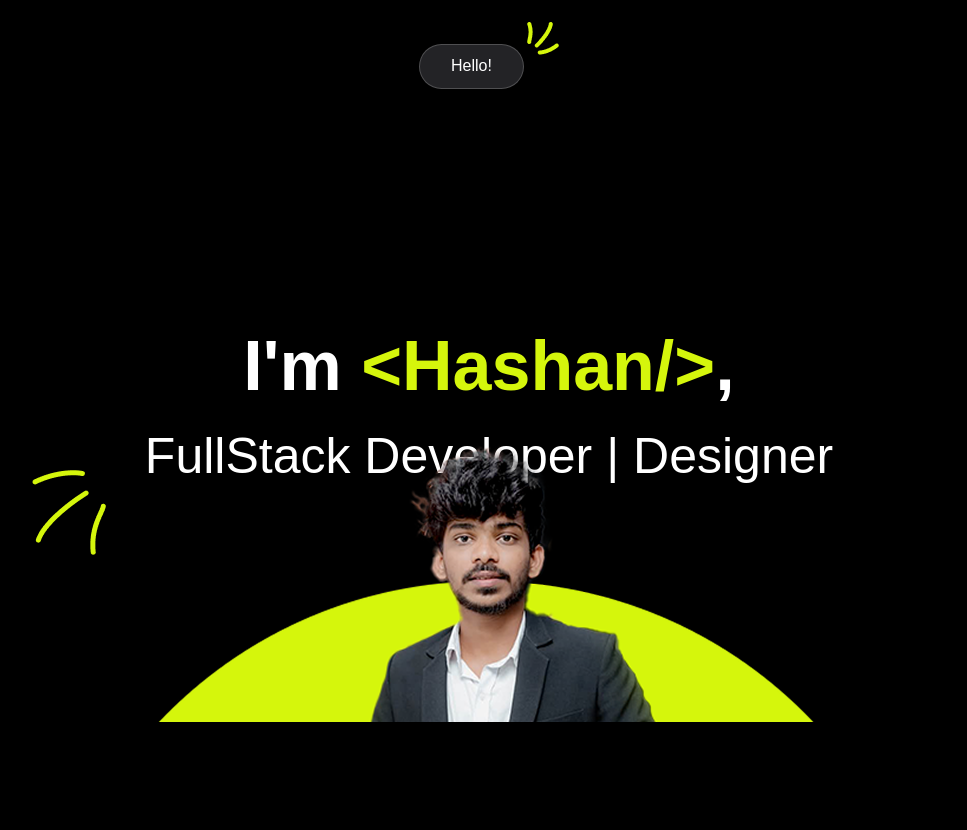
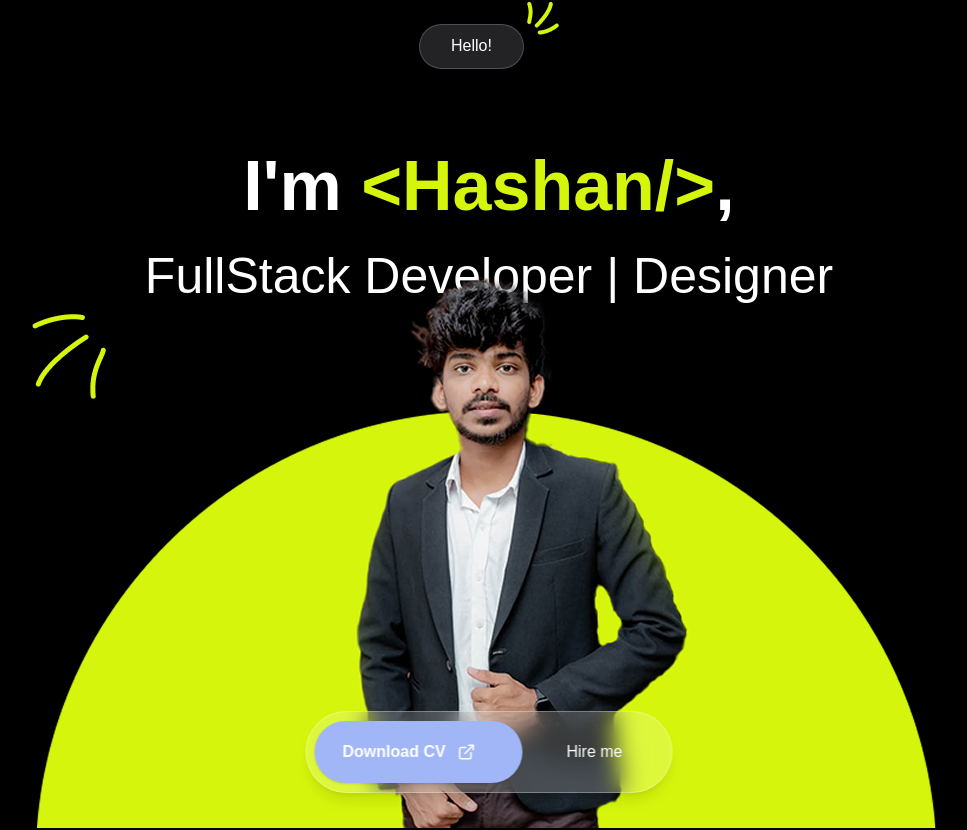
Before and after one commit to HashanTG/tharanga-portfolio, a React (Vite) app: page / in a window 1280 px wide. Shown: the part 178-1008 px from the top of the page, without its empty margins (151-1118 px from the left). Built offline with nearby package versions, Linux system fonts and the light colour scheme.

Commit message:
make hero section

```diff
--- a/src/components/hero.tsx
+++ b/src/components/hero.tsx
@@ -1,4 +1,9 @@
 import React from "react";
+
+
+
+import { useState } from "react";
+import { FiExternalLink } from "react-icons/fi";
 
 // Replace with your actual images
 // const featureImages = [
@@ -10,10 +15,11 @@ import React from "react";
 import { element1, element2, myself } from "../assets/assets";
 
 const HeroSection: React.FC = () => {
+  const [active, setActive] = useState<"cv" | "hire">("cv");
   return (
-    <section className="relative min-h-screen flex flex-col items-center justify-center bg-black overflow-hidden">
+    <section className="relative min-h-screen flex flex-col items-center justify-center bg-black ">
       {/* Decorative Hello badge */}
-      <div className="absolute top-[100px] flex items-center mb-4">
+      <div className="absolute top-[80px] flex items-center">
         <div className="bg-[#232326] w-[105px] h-[45px] flex items-center justify-center text-5 font-light text-white px-4 py-1 rounded-full  shadow border border-white/20">
           Hello!
         </div>
@@ -21,8 +27,8 @@ const HeroSection: React.FC = () => {
         <img src={element1} alt="element1" className="ml-[3px] mb-[55px]" />
       </div>
 
-      <div className="flex flex-col items-center mt-40">
-        <h1 className="text-[70px]  font-bold text-white text-center mt-1">
+      <div className="absolute flex flex-col items-center mb-28">
+        <h1 className="text-[70px]  font-bold text-white text-center">
           I&apos;m <span className="text-[#D5F60C]">&lt;Hashan/&gt;</span>
           ,<br />
         </h1>
@@ -30,13 +36,50 @@ const HeroSection: React.FC = () => {
           FullStack Developer | Designer
         </h1>
 
-        <div className="absolute mt-40 mr-210">
+        <div className="mr-210">
           <img src={element2} alt="element2" />
         </div>
       </div>
 
-      <div className="absolute  items-center mt-[600px]">
+      <div className="absolute  items-center mt-[260px]">
         <img src={myself} alt="Hashan" />
+
+        {/* Toggle Button Group */}
+        <div className="absolute left-1/2 top-1/2 -translate-x-1/2 -translate-y-1/2 z-10 mt-[300px]">
+          <div className="flex items-center  w-[367px] h-[82px] rounded-full px-2 py-2 shadow-lg bg-white/20 border border-white/30 backdrop-blur-md">
+            {/* Download CV Button */}
+            <button
+              onClick={() => setActive("cv")}
+              className={`flex items-center w-[208px] h-[62px] gap-2 px-7 py-2 rounded-full transition-all duration-200
+              ${
+                active === "cv"
+                  ? "bg-[#A1B6F7] text-white shadow font-semibold"
+                  : "bg-transparent text-[#A1B6F7] font-medium"
+              }
+            `}
+            >
+              Download CV
+              <FiExternalLink
+                className={`ml-1 text-lg ${
+                  active === "cv" ? "text-white" : "text-[#A1B6F7]"
+                }`}
+              />
+            </button>
+            {/* Hire Me Button */}
+            <button
+              onClick={() => setActive("hire")}
+              className={`ml-3 px-7 py-2 w-[120px] h-[62px] rounded-full transition-all duration-200
+              ${
+                active === "hire"
+                  ? "bg-[#A1B6F7] text-white shadow font-semibold"
+                  : "bg-transparent text-white font-medium"
+              }
+            `}
+            >
+              Hire me
+            </button>
+          </div>
+        </div>
       </div>
     </section>
   );
```
